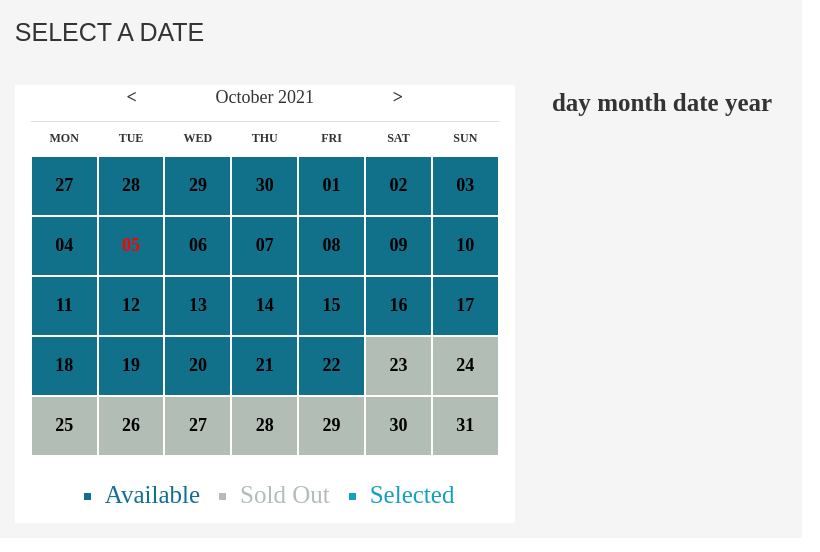
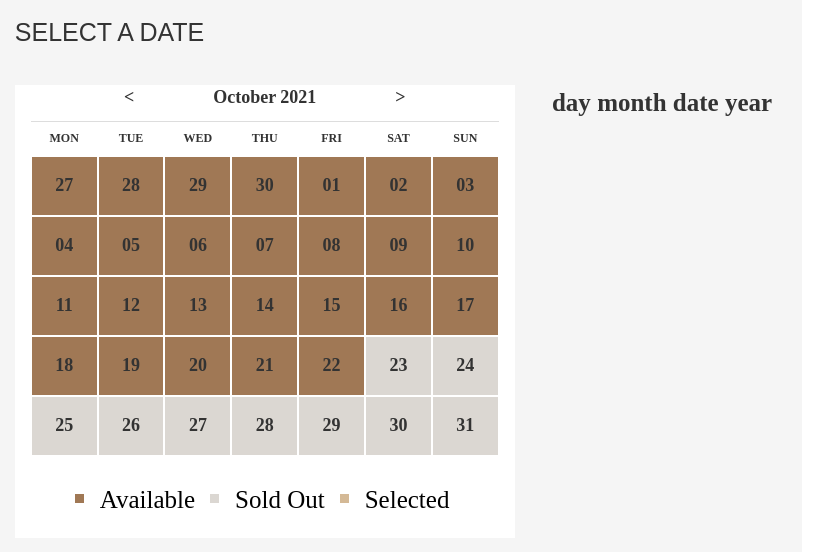
Before and after one commit to YoonShweZin/harrypotterexperience, a Flask app: page / in a window 1280 px wide. Shown: the top 552 px of the page, without its empty margins (0-820 px from the left). Run offline with Flask 2, Linux system fonts and the light colour scheme; some libraries are stand-ins or nearby versions.

Commit message:
Show the selected seat and add scroll bar

```diff
--- a/static/index.css
+++ b/static/index.css
@@ -21,6 +21,7 @@
     font-size: 18px;
     font-family: 'Times New Roman', Times, serif;
     text-align: center;
+    font-weight: bold;
 }
 
 #month-view span span{                     /* get two div  */
@@ -34,16 +35,15 @@
     cursor: pointer;
 }
 
-.bad-day{
-    color : red !important;
-}
+/* .bad-day{
+    color : #761217 !important;
+} */
 
 #plan td{
     width: 50px;
     height: 60px;
     cursor: pointer;
-    background-color: rgb(17, 113, 138);
-    color: black;
+    background-color: #a07855FF;
     text-align: center;
     font-size: 18px;
     font-weight: bold;
@@ -52,8 +52,7 @@
 }
 
 #plan td:hover{
-    background-color: black;
-    color: white;
+    background-color: #D4B996FF
 }
 
 #plan th{
@@ -64,7 +63,7 @@
 
 .color{
     padding: 0px;
-    margin-left: 35px;
+    margin-left: 30px;
 }
 .color li{
     list-style: square;
@@ -75,28 +74,31 @@
     float: left;
 }
 
-li{
-    font-size: 36px;
+li::marker{
+    font-size: 1.2em;
 }
+
 #available {
     font-family: 'Times New Roman', Times, serif;
     font-size: 25px;
-    color: rgb(17, 113, 138);
+    color: #a07855FF;
 }
 
 #sold-out{
-    color: rgb(178,190,181);
+    color: #dbd7d2;
     font-family: 'Times New Roman', Times, serif;
     font-size: 25px;
 }
 #selected{
-    color:rgb(21, 159, 194);
+    color: #D4B996FF;
     font-family: 'Times New Roman', Times, serif;
     font-size: 25px;
 }
 #asdiv{
     width: auto;
     margin-left: 3ex;
+    height: 447px;
+    overflow-y: scroll;
 }
 
 /* #day-date{
@@ -131,26 +133,29 @@ li{
 .timetd2 {
     width: 200px;
     padding-bottom: 25px;
-    color: rgb(17, 113, 138);
+    color: #a07855FF;
+    font-weight: bold;
     /* background-color: darkorange; */
 }
 
 .selc{
     width: 150px;
     height: 38px;
-    background-color:rgb(17, 113, 138);
-    color: white;
-    border-color: 1px black;
+    background-color:#a07855FF;
+    border-color: black;
     box-shadow: 0 4px 8px 0 rgba(0, 0, 0, 0.2), 0 6px 20px 0 rgba(0, 0, 0, 0.19);
 }
 .selc:hover{
     /* background-color: black;
     color: white; */
     opacity: 0.6;
-    color: black;
 }
 
 .sold{
-    background-color: rgb(178,190,181) !important;
+    background-color: #dbd7d2 !important;
     pointer-events: none;
 }
+
+.arr-selected{
+    background-color: #D4B996FF !important;
+}
--- a/static/index.js
+++ b/static/index.js
@@ -43,9 +43,9 @@ function fillCalendarWithMonth(year,month)
                  //td.innerText = JSON.stringify(day);
                 let td = document.createElement('td');                         //create td cells
                 td.innerText = day.whn.split('-')[2];                          //split froms whn position 2 to get days like 1 ,2 etc..
-                if (day.whn.split('-')[2] === '05'){                           // slit form whn position 2 to get every day 5
-                    td.classList.add('bad-day');                               //and let the class name as bad day
-                }
+                //if (day.whn.split('-')[2] === '05'){                           // slit form whn position 2 to get every day 5
+                //    td.classList.add('bad-day');                               //and let the class name as bad day
+                //}
 
                 if(day.free == 0)                                              //if the free seat is 0
                 {
@@ -61,8 +61,17 @@ function fillCalendarWithMonth(year,month)
                            div.innerHTML = JSON.stringify(r);       //convert js object into JSON file
                            document.getElementById('day').append(div);
 
+                            //show the selected seat
+                            if (day.free !==0 )                                      //if free seats are not zero
+                            {
+                                let ava = document.querySelector('.arr-selected');
+                                if(ava){
+                                    ava.classList.remove('arr-selected');
+                                };
+                                td.classList.add('arr-selected');
+                            }
+
                            document.getElementById('times').innerHTML="";
-
                            //create cells time available select table in right side
                            for(let val=0; val<r.availability.length; val++){
                             let timetr = document.createElement('tr');
--- a/templates/index.html
+++ b/templates/index.html
@@ -26,9 +26,9 @@
 
                     <!-- color bullet list -->
                     <div class="color">
-                        <ul><li id="available"> Available  </li></ul>
-                        <ul><li id="sold-out">  Sold Out  </li></ul>
-                        <ul><li id="selected">  Selected </li></ul>
+                        <ul><li id="available"> <p style="color: black;">Available</p> </li></ul>
+                        <ul><li id="sold-out"> <p style="color: black;"> Sold Out </p> </li></ul>
+                        <ul><li id="selected"> <p style="color: black;"> Selected </p> </li></ul>
                     </div>
                 </div>      <!--month-view div-->
 
```
